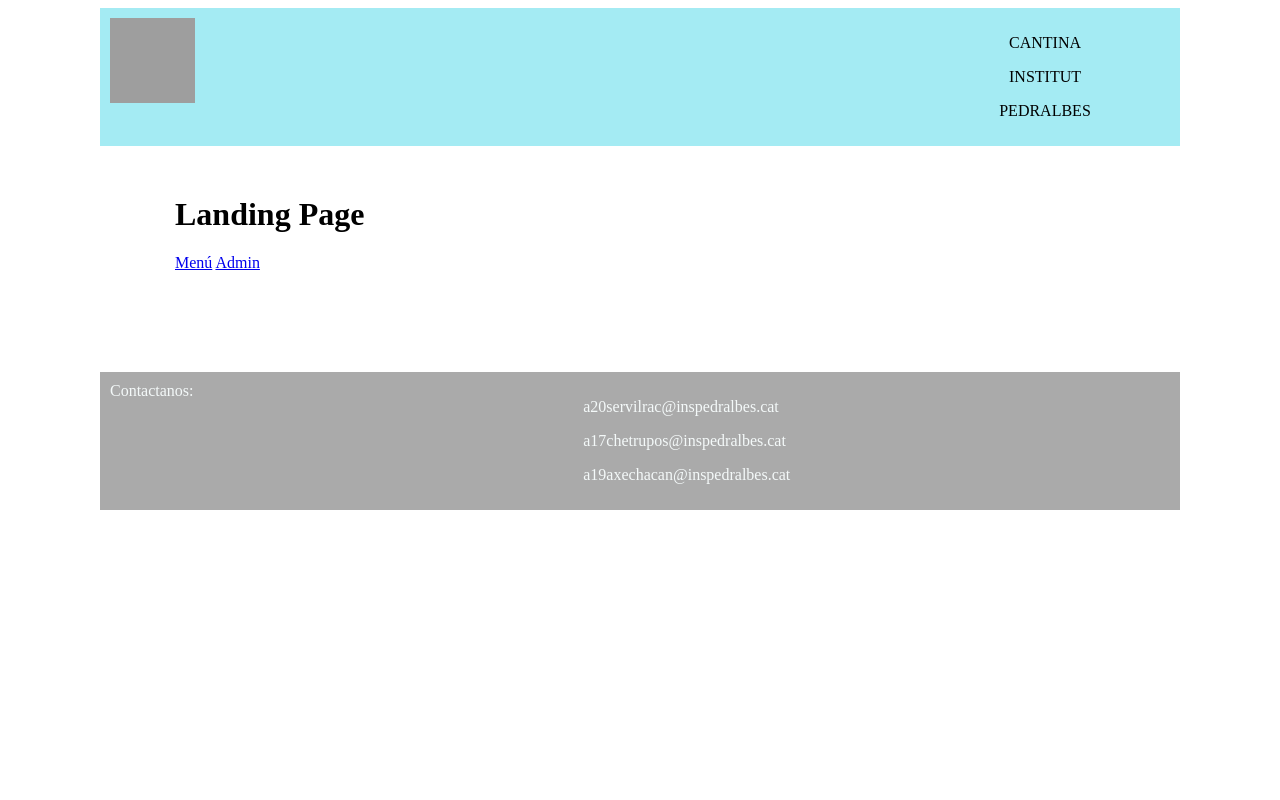
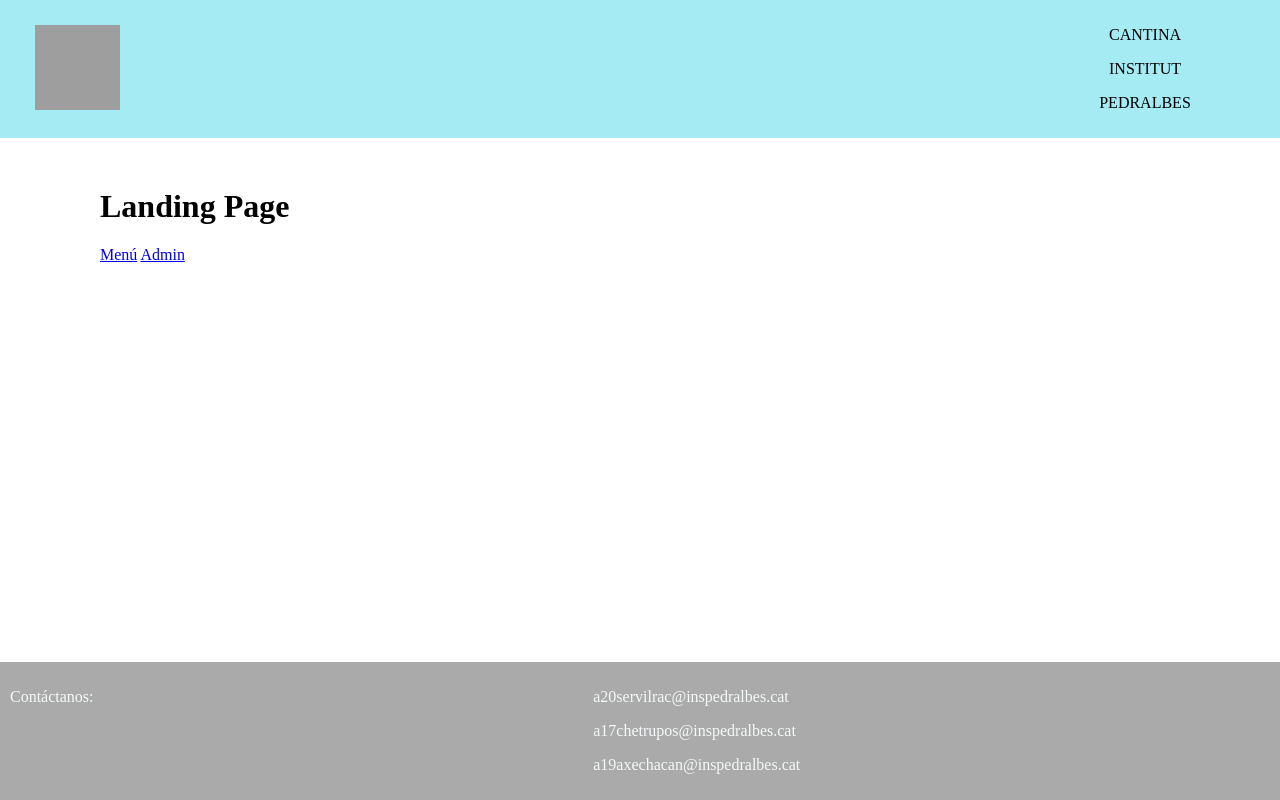
Before and after one commit to a19axechacan/projecteCantina, a PHP site: page / in a window 1280 px wide. Run offline with PHP 8.4, Linux system fonts and the light colour scheme; grey boxes are pictures that could not be loaded.

Commit message:
capçalera i peu de pagina

```diff
--- a/capçalera.css
+++ b/capçalera.css
@@ -3,8 +3,7 @@ html {
 }
 
 body {
-    margin-left: 100px;
-    margin-right: 100px;
+    margin: 0;
     padding: 0;
 }
 
@@ -14,8 +13,8 @@ header {
 }
 
 #cuerpo {
-    margin-left: 75px;
-    margin-right: 75px;
+    margin-left: 100px;
+    margin-right: 100px;
     margin-top: 50px;
     margin-bottom: 100px;
 }
@@ -24,7 +23,9 @@ footer {
     color: #f4f9f9;
     background-color: #aaaaaa;
     padding: 10px;
-
+    position: fixed;
+    bottom: 0;
+    width: 100%;
 }
 
 .header-container {
@@ -37,6 +38,11 @@ footer {
     text-align: center;
 }
 
+#logo {
+    margin-left: 25px;
+    margin-top: 15px;
+}
+
 .footer-container {
     display: grid;
     grid-template-columns: auto auto;
--- a/index.html
+++ b/index.html
@@ -9,7 +9,7 @@
 
     <header>
         <div class="header-container">
-            <div><img src="css\logo.png" width="85px" height="85px"></div>
+            <div id="logo"><img src="css\logo.png" width="85px" height="85px"></div>
             <div id="C">
                 <p>CANTINA</p>
                 <p>INSTITUT</p>
@@ -29,7 +29,9 @@
 </body>
     <footer>
         <div class="footer-container">
-            <div>Contactanos:</div>
+            <div id="email">
+                <p>Contáctanos:</p>
+            </div>
             <div id="email">
                 <p>a20servilrac@inspedralbes.cat</p>
                 <p>a17chetrupos@inspedralbes.cat</p>
```
Also changed, not shown: css/bocata.jpg (added).
